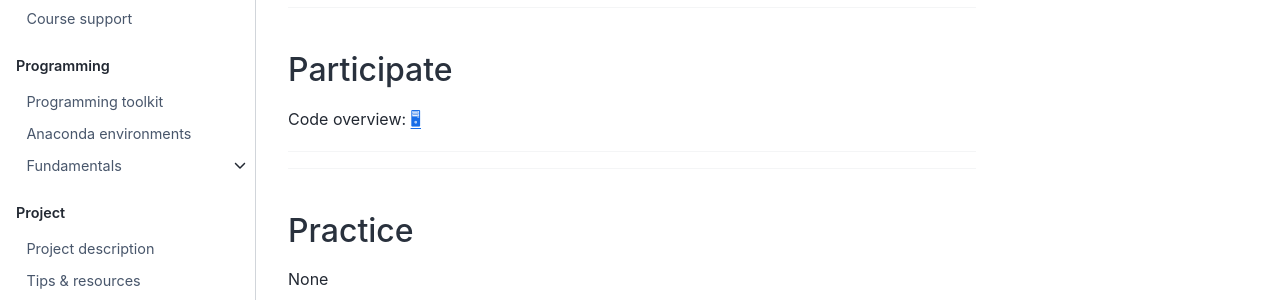
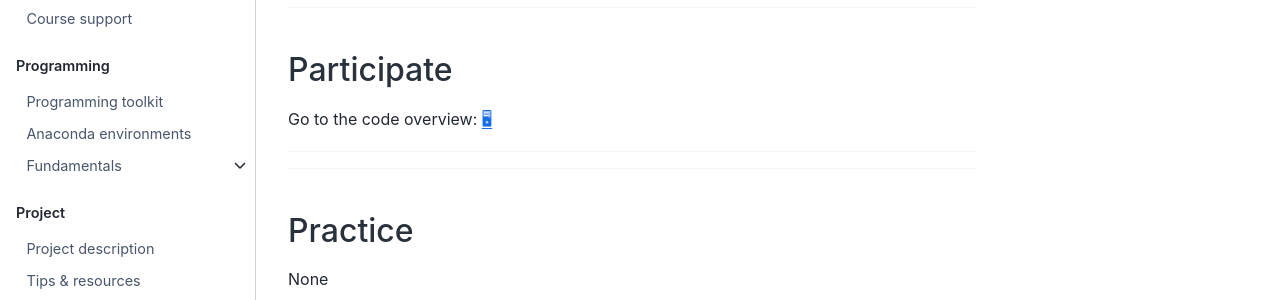
Before and after one commit to dst-ws22/website, a Jupyter Book: the page built from weeks/week7.md, in a window 1280 px wide. Shown: the part 243-543 px from the top of the page. Built offline with Jupyter Book 1.0.4 settings and Sphinx 7.4.7 and the Sphinx Book theme 1.1.4, drawn with Linux system fonts in a browser that asks for light colours; comment, search, counter and statistics services are not loaded.

Commit message:
minor cchanges

```diff
--- a/weeks/week7.md
+++ b/weeks/week7.md
@@ -17,7 +17,7 @@
 ## Participate
 
 
-Code overview: [🖥](../code/code-overview.md)
+Go to the code overview: [🖥](../code/code-overview.md)
 
 
 
```
Also changed, not shown: weeks/week6.md (+1 -1 lines).
